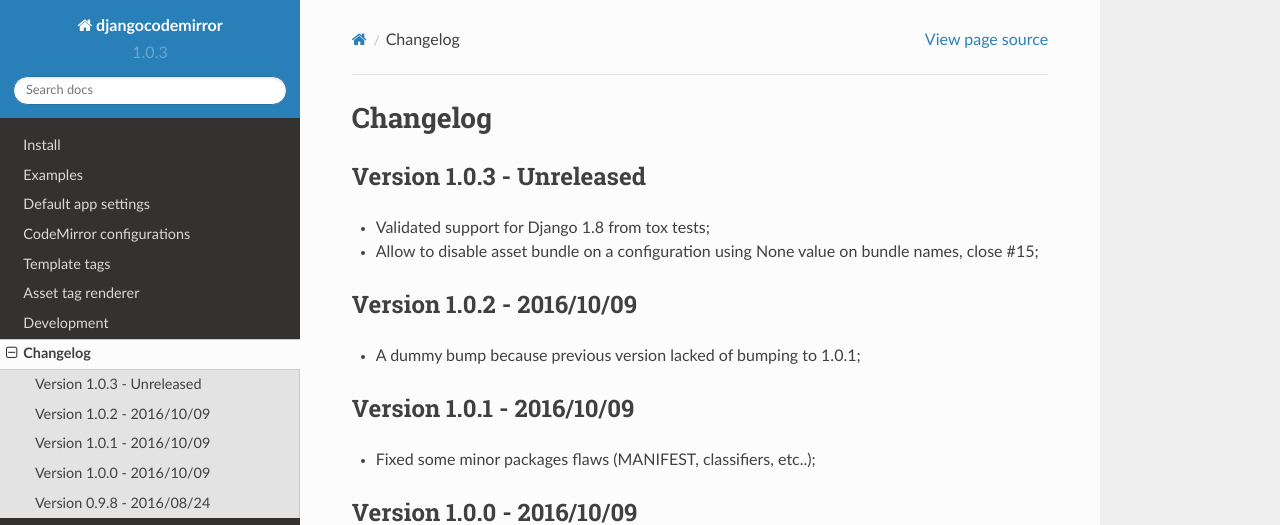
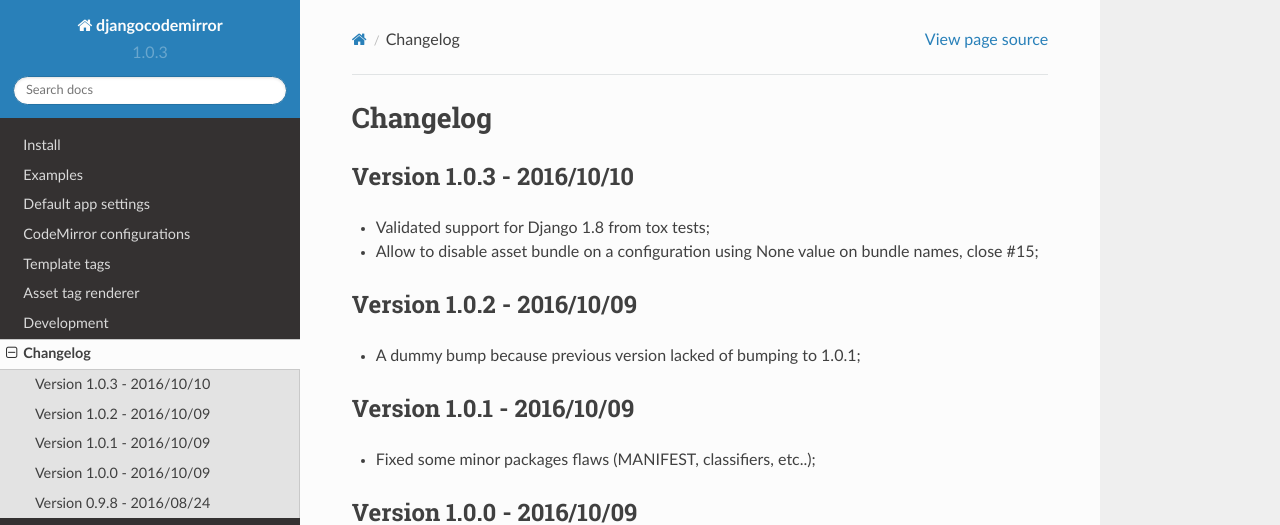
Before and after one commit to sveetch/djangocodemirror, a Sphinx documentation site: the page built from docs/changelog.rst, in a window 1280 px wide and 1231 px high. Shown: the top 525 px of the window. Built offline with Sphinx 7.4.7 and the Read the Docs theme 2.0.0, drawn with Linux system fonts in a browser that asks for light colours.

Commit message:
Fixed README and changelog

```diff
--- a/docs/changelog.rst
+++ b/docs/changelog.rst
@@ -3,7 +3,7 @@
 Changelog
 =========
 
-Version 1.0.3 - Unreleased
+Version 1.0.3 - 2016/10/10
 --------------------------
 
 * Validated support for Django 1.8 from tox tests;
```
Also changed, not shown: README.rst (+1 -7 lines).
